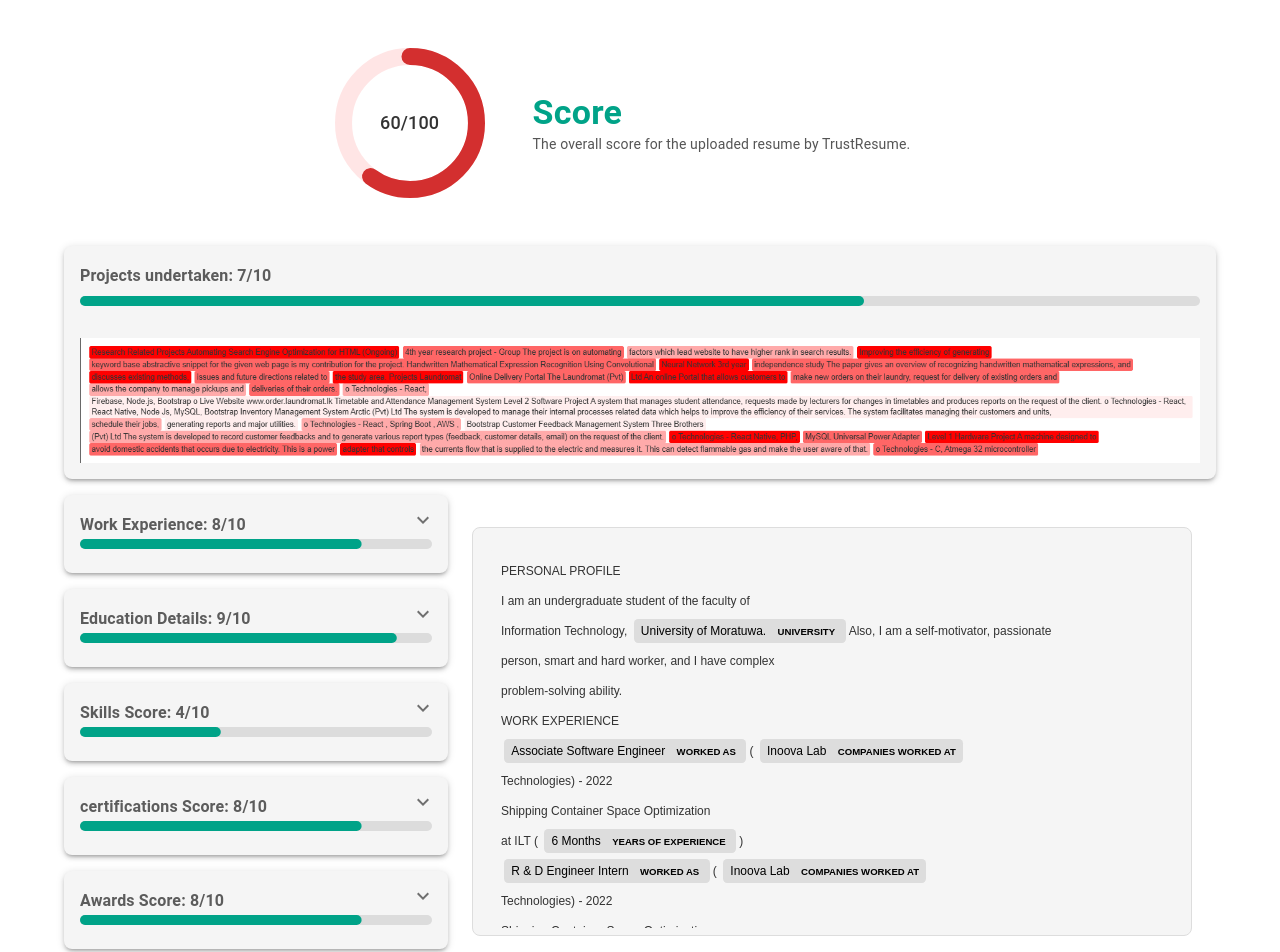
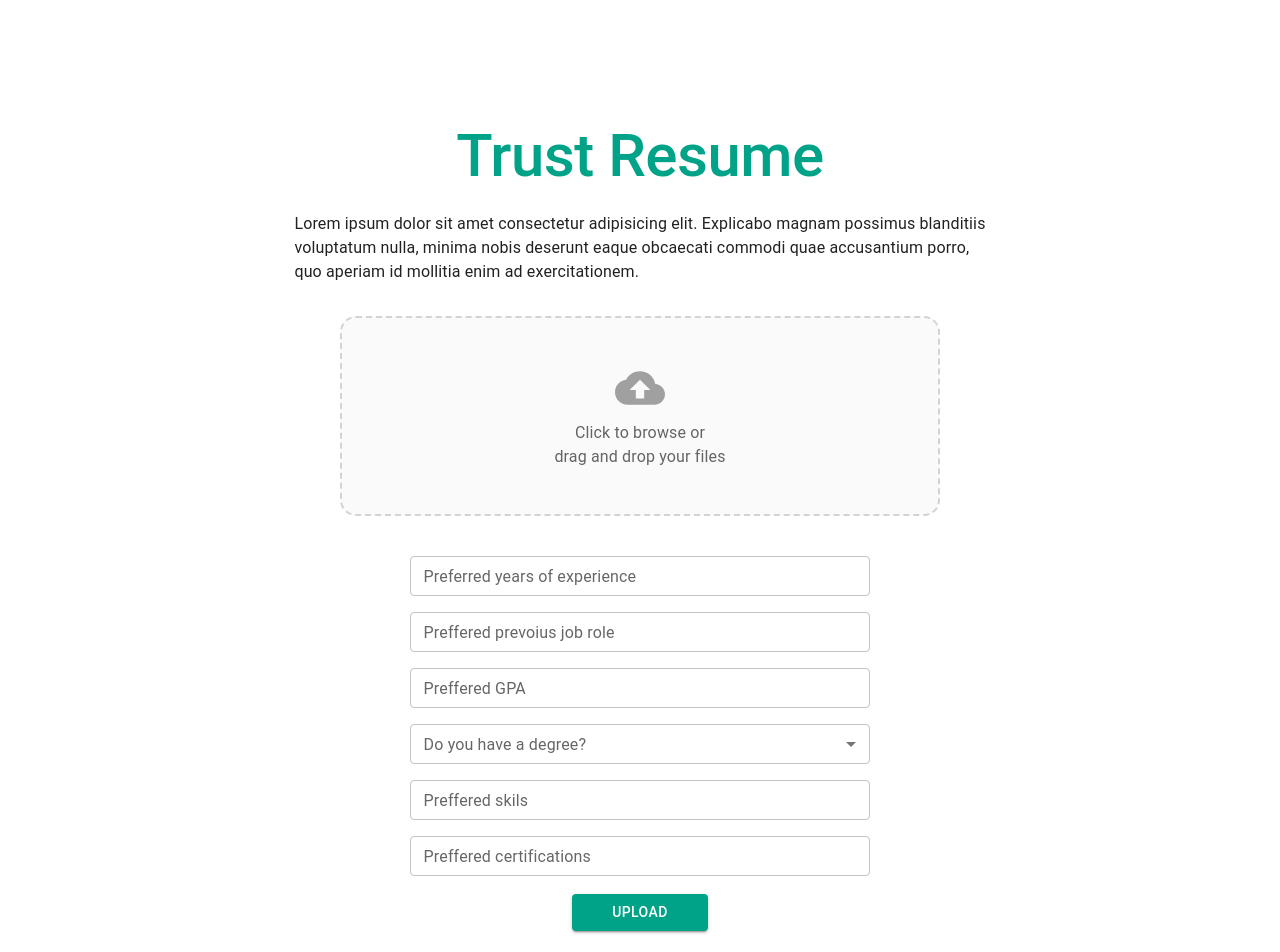
Before and after one commit to GevinHasmitha/TrustResume-frontend, a React (Create React App) app: page / in a window 1280 px wide. Shown: the top 952 px of the page. Built offline with nearby package versions, Linux system fonts and the light colour scheme.

Commit message:
Add routing

```diff
--- a/package.json
+++ b/package.json
@@ -17,6 +17,7 @@
     "react": "^19.0.0",
     "react-dom": "^19.0.0",
     "react-dropzone": "^14.3.8",
+    "react-router-dom": "^7.3.0",
     "react-scripts": "5.0.1",
     "web-vitals": "^2.1.4"
   },
--- a/src/App.jsx
+++ b/src/App.jsx
@@ -1,15 +1,18 @@
 import React from "react";
+import { BrowserRouter as Router, Routes, Route } from "react-router-dom";
 import UploadPage from "./UploadPage";
 import ViewScoresPage from "./ViewScoresPage";
 import ViewExplanationsPage from "./ViewExplanationsPage";
 
 function App() {
   return (
-    <>
-      {/* <UploadPage /> */}
-      {/* <ViewScoresPage /> */}
-      <ViewExplanationsPage />
-    </>
+    <Router>
+      <Routes>
+        <Route path="/" element={<UploadPage />} />
+        <Route path="/view-scores" element={<ViewScoresPage />} />
+        <Route path="/view-explanations" element={<ViewExplanationsPage />} />
+      </Routes>
+    </Router>
   );
 }
 
--- a/src/UploadPage.jsx
+++ b/src/UploadPage.jsx
@@ -14,8 +14,11 @@ import { Container } from "@mui/system";
 import MyDropzone from "./Dropzone";
 import ChipInput from "./ChipInput";
 import { commonStyles } from "./commonStyles";
+import { useNavigate } from "react-router-dom";
 
 const UploadPage = () => {
+  const navigate = useNavigate();
+
   // State to manage selected value for the selection box (Yes or No)
   const [selectionValue, setSelectionValue] = useState("");
 
@@ -156,6 +159,7 @@ const UploadPage = () => {
           <Button
             variant="contained"
             sx={{ margin: "10px", backgroundColor: "#00A388", pl: 5, pr: 5 }}
+            onClick={() => navigate("/view-scores")}
           >
             Upload
           </Button>
--- a/src/ViewExplanationsPage.jsx
+++ b/src/ViewExplanationsPage.jsx
@@ -51,7 +51,7 @@ function ViewExplanationsPage() {
               </Typography>
             </Box>
           </Box>
-          <CardProjects number={7} imageUrl={xaiImage} />
+          <CardProjects number={7.5} imageUrl={xaiImage} />
           <Box display="flex">
             <Box sx={{ flex: 1 }}>
               <Box sx={{ mt: 2 }}>
--- a/src/ViewScoresPage.jsx
+++ b/src/ViewScoresPage.jsx
@@ -3,8 +3,10 @@ import { Container } from "@mui/system";
 import { CssBaseline, Box, Typography, Button } from "@mui/material";
 import CircularProgressBar from "./CircularProgressBar";
 import LinearProgressBar from "./LinearProgressBar";
+import { useNavigate } from "react-router-dom";
 
 const ViewScoresPage = () => {
+  const navigate = useNavigate();
   return (
     <>
       <CssBaseline />
@@ -85,6 +87,7 @@ const ViewScoresPage = () => {
                 backgroundColor: "#00A388",
                 marginTop: 3,
               }}
+              onClick={() => navigate("/view-explanations")}
             >
               View Explanations
             </Button>
```
Also changed, not shown: 1 other file (tests, documents, lock files or other folders).
